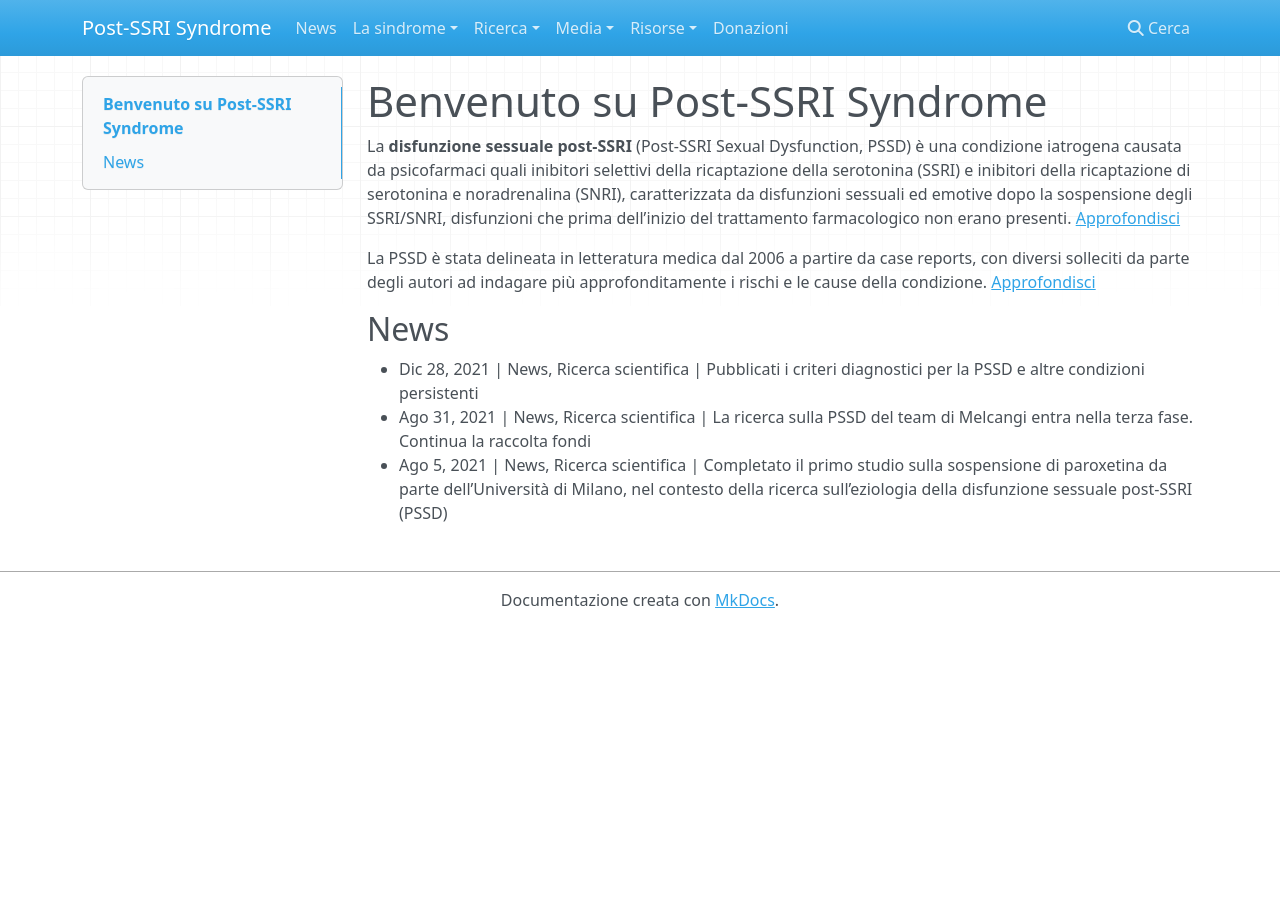
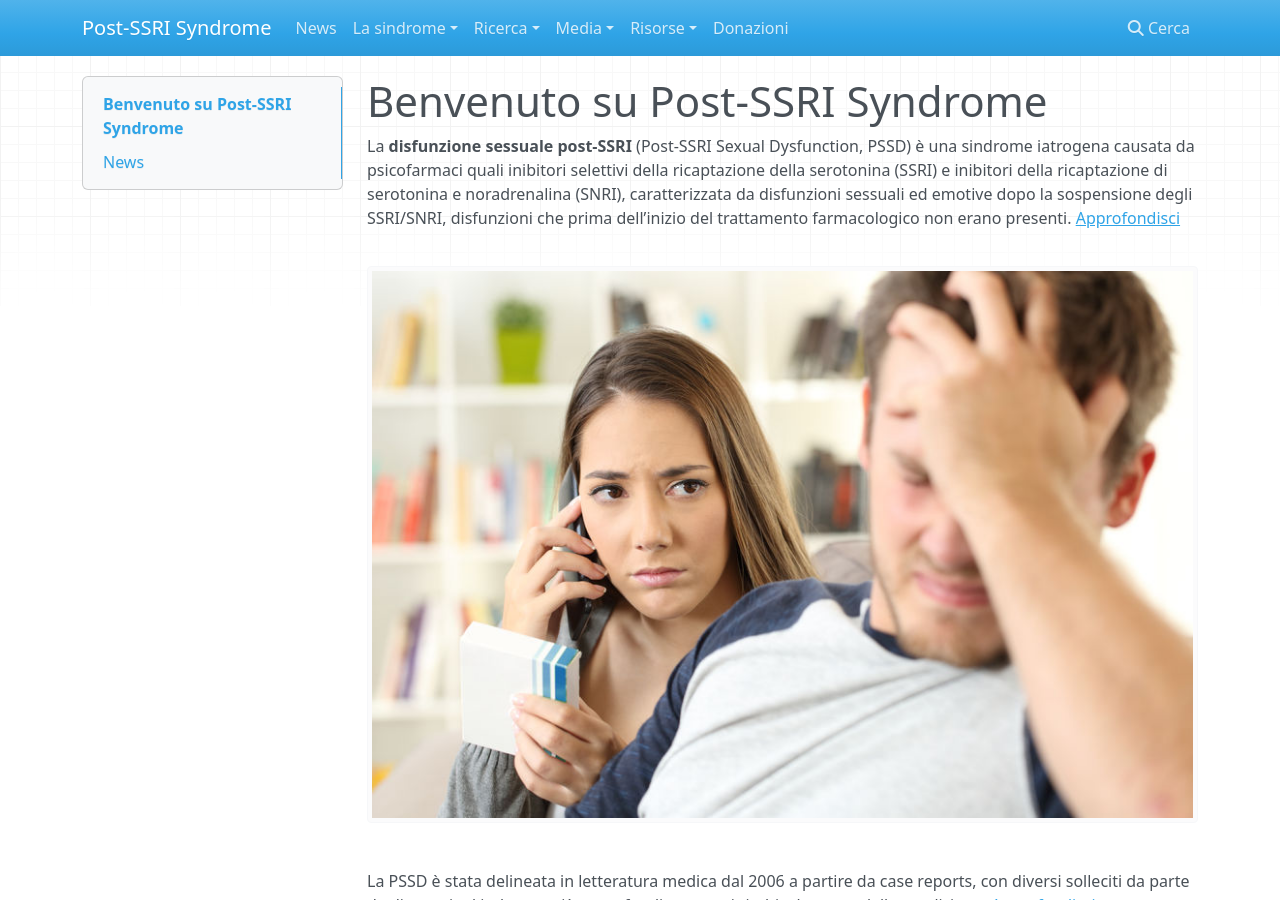
Before and after one commit to postssrisyndrome/windmill, an MkDocs documentation site: the page built from docs/index.md, in a window 1280 px wide and 900 px high. Built offline with MkDocs 1.6.1, drawn with Linux system fonts in a browser that asks for light colours; nearby versions of some CDN libraries.

Commit message:
index.md: aggiunte 2 immagini
pubblicazioni.md: aggiunta immagine
aggiunte immagini

```diff
--- a/docs/index.md
+++ b/docs/index.md
@@ -2,9 +2,13 @@
 
 # Benvenuto su Post-SSRI Syndrome
 
-La **disfunzione sessuale post-SSRI** (Post-SSRI Sexual Dysfunction, PSSD) è una condizione iatrogena causata da psicofarmaci quali inibitori selettivi della ricaptazione della serotonina (SSRI) e inibitori della ricaptazione di serotonina e noradrenalina (SNRI), caratterizzata da disfunzioni sessuali ed emotive dopo la sospensione degli SSRI/SNRI, disfunzioni che prima dell’inizio del trattamento farmacologico non erano presenti. [Approfondisci](la-sindrome/caratteristiche.md)
+La **disfunzione sessuale post-SSRI** (Post-SSRI Sexual Dysfunction, PSSD) è una sindrome iatrogena causata da psicofarmaci quali inibitori selettivi della ricaptazione della serotonina (SSRI) e inibitori della ricaptazione di serotonina e noradrenalina (SNRI), caratterizzata da disfunzioni sessuali ed emotive dopo la sospensione degli SSRI/SNRI, disfunzioni che prima dell’inizio del trattamento farmacologico non erano presenti. [Approfondisci](la-sindrome/caratteristiche.md)
+
+![](./img/pssd-home.jpg)
 
 La PSSD è stata delineata in letteratura medica dal 2006 a partire da case reports, con diversi solleciti da parte degli autori ad indagare più approfonditamente i rischi e le cause della condizione. [Approfondisci](ricerca/pubblicazioni.md)
+
+![](./img/Medical-Literature.jpg)
 
 ## News
 
```
Also changed, not shown: docs/ricerca/pubblicazioni.md (+5 -0 lines), docs/img/Medical-Literature.jpg (added), docs/img/pssd-home.jpg (added).
